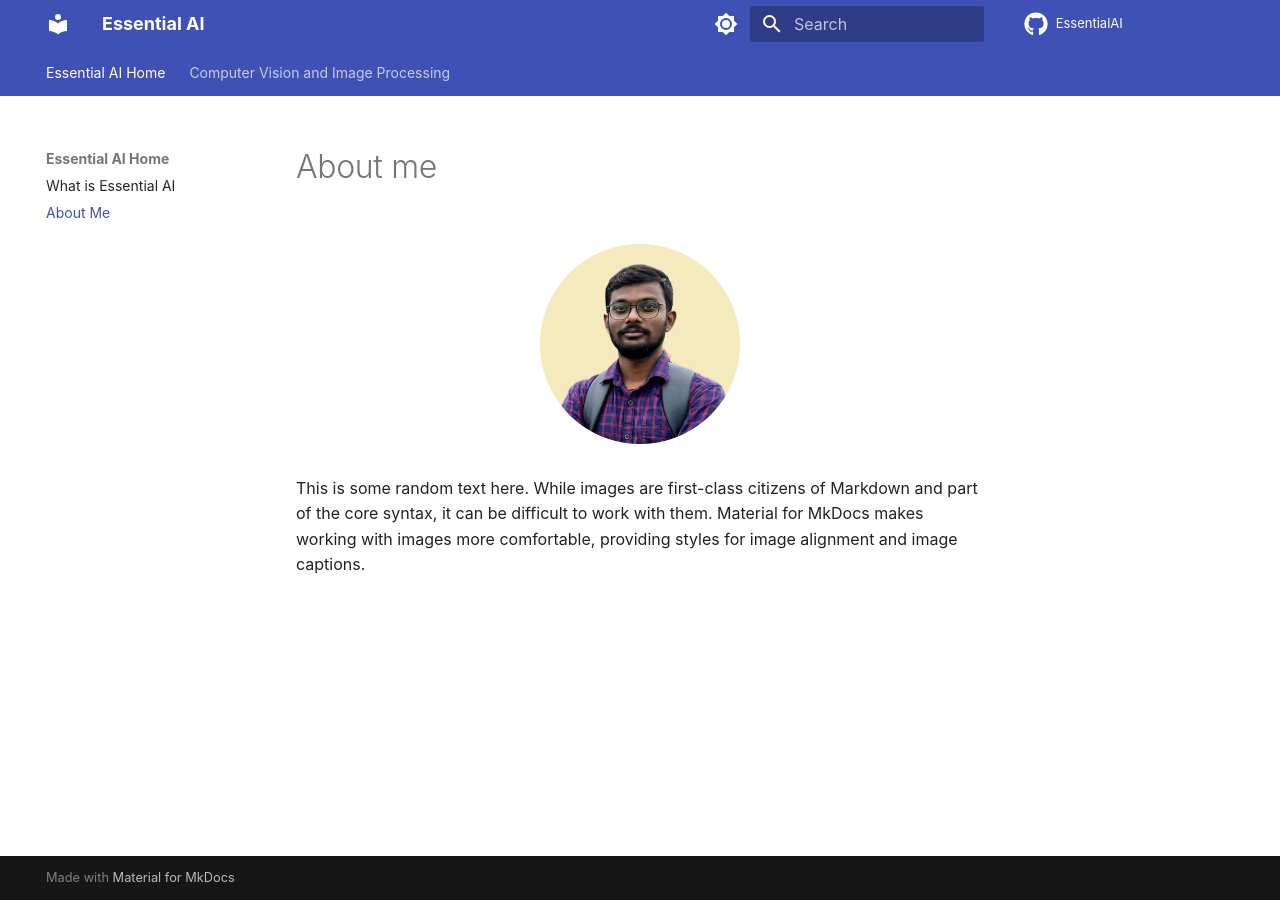
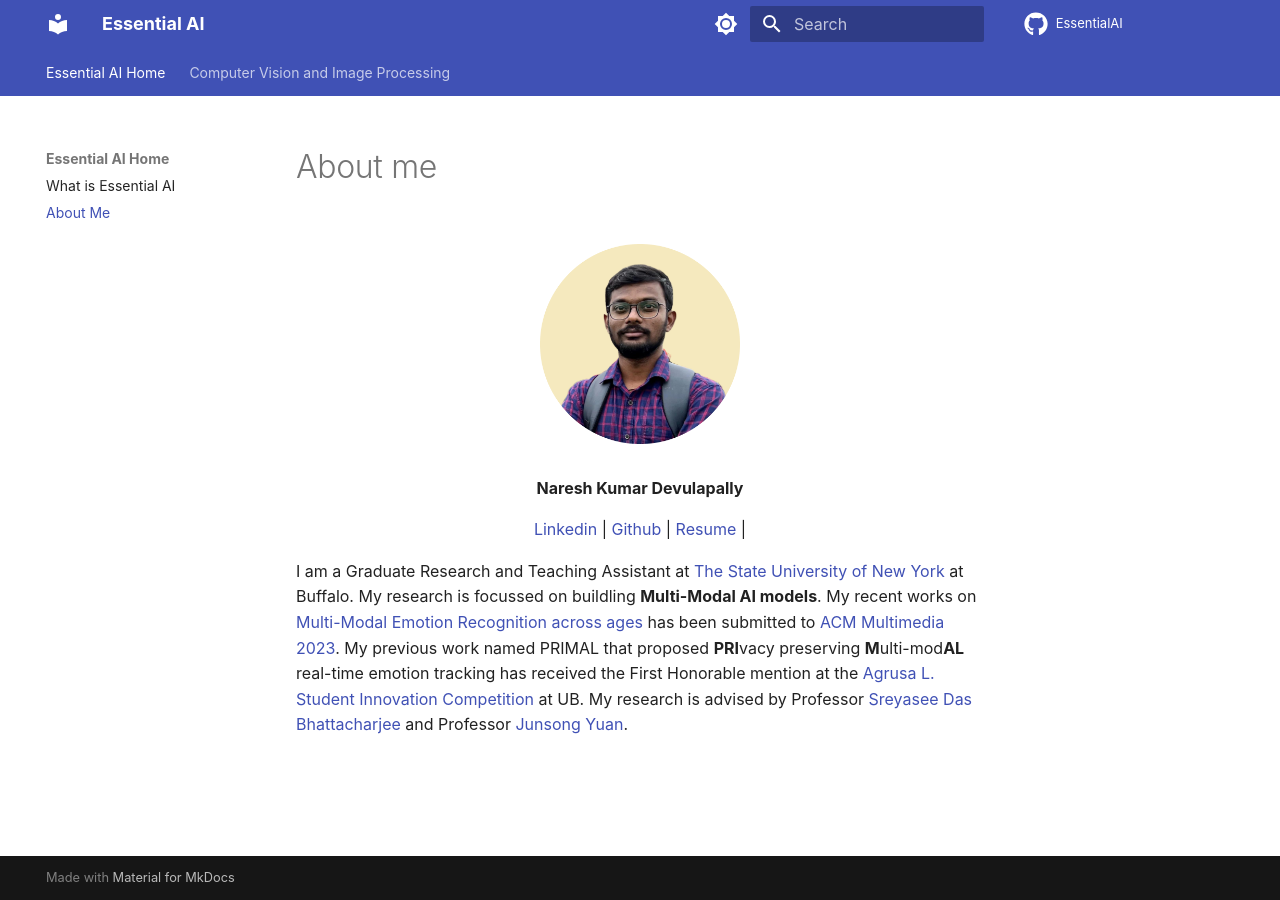
Before and after one commit to EssentialAI/EssentialAI.github.io, an MkDocs documentation site: the page built from docs/about.md, in a window 1280 px wide. Built offline with MkDocs 1.6.1 and Material for MkDocs 9.7.7, drawn with Linux system fonts in a browser that asks for light colours; some web fonts are replaced; comment, search, counter and statistics services are not loaded.

Commit message:
started about section

```diff
--- a/docs/about.md
+++ b/docs/about.md
@@ -4,6 +4,7 @@
 ![Image title](images/site-images/image-modified.png){ width="200" }
 </figure>
 
-<p style="text-align: center;"></p>
+<p style="text-align: center;"><b>Naresh Kumar Devulapally</b></p>
 
-This is some random text here. While images are first-class citizens of Markdown and part of the core syntax, it can be difficult to work with them. Material for MkDocs makes working with images more comfortable, providing styles for image alignment and image captions.
+<p style="text-align: center;"><a href="https://www.linkedin.com/in/nareshdevulapally" target = "_blank">Linkedin</a> | <a href="https://www.linkedin.com/in/nareshdevulapally" target = "_blank">Github</a> | <a href="https://www.linkedin.com/in/nareshdevulapally" target = "_blank">Resume</a> |</p>
+I am a Graduate Research and Teaching Assistant at [The State University of New York](https://www.buffalo.edu/) at Buffalo. My research is focussed on buildling **Multi-Modal AI models**. My recent works on [Multi-Modal Emotion Recognition across ages](https://www.buffalo.edu/) has been submitted to [ACM Multimedia 2023](https://www.acmmm2023.org/). My previous work named PRIMAL that proposed **PRI**vacy preserving **M**ulti-mod**AL** real-time emotion tracking has received the First Honorable mention at the [Agrusa L. Student Innovation Competition](https://engineering.buffalo.edu/computer-science-engineering/news-and-events/events/russell-l-agrusa-cse-student-innovation-competition.html) at UB. My research is advised by Professor [Sreyasee Das Bhattacharjee](https://cse.buffalo.edu/~sreyasee/) and Professor [Junsong Yuan](https://cse.buffalo.edu/~jsyuan/index.html).
```
